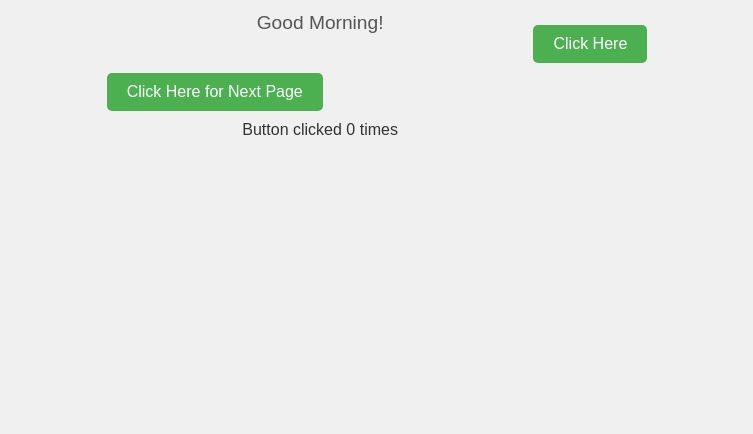
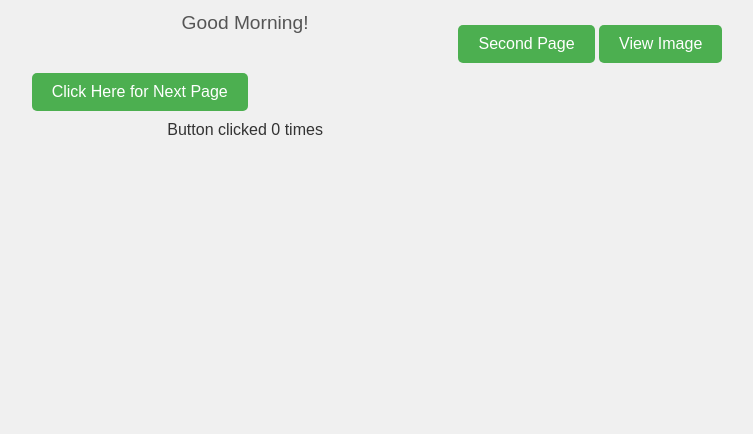
Before and after one commit to jsbagul/Repo_Chemito3, a plain HTML site: page index.html in a window 1280 px wide. Shown: the part 366-800 px from the top of the page, without its empty margins (263-1016 px from the left). Drawn offline with Linux system fonts and the light colour scheme.

Commit message:
modification on home structure

```diff
--- a/index.html
+++ b/index.html
@@ -10,10 +10,12 @@
     <div>
         <h1>This is the Home Page</h1>
         <p id="greeting"></p>
-        <button id="nextPageButton"><a href="secondPage.html">Click Here for Next Page</a></button>
+        <button id="nextPageButton">Click Here for Next Page</button>
         <p id="click-count">Button clicked 0 times</p>
     </div>
-    <button><a href="secondPage.html">Click Here</a></button>
+    <button><a href="secondPage.html">Second Page</a></button>
+    <br> &nbsp;
+    <button> <a href="nature.jpg">View Image</a></button>
     <script src="script1.js"></script>
 </body>
 </html>
```
